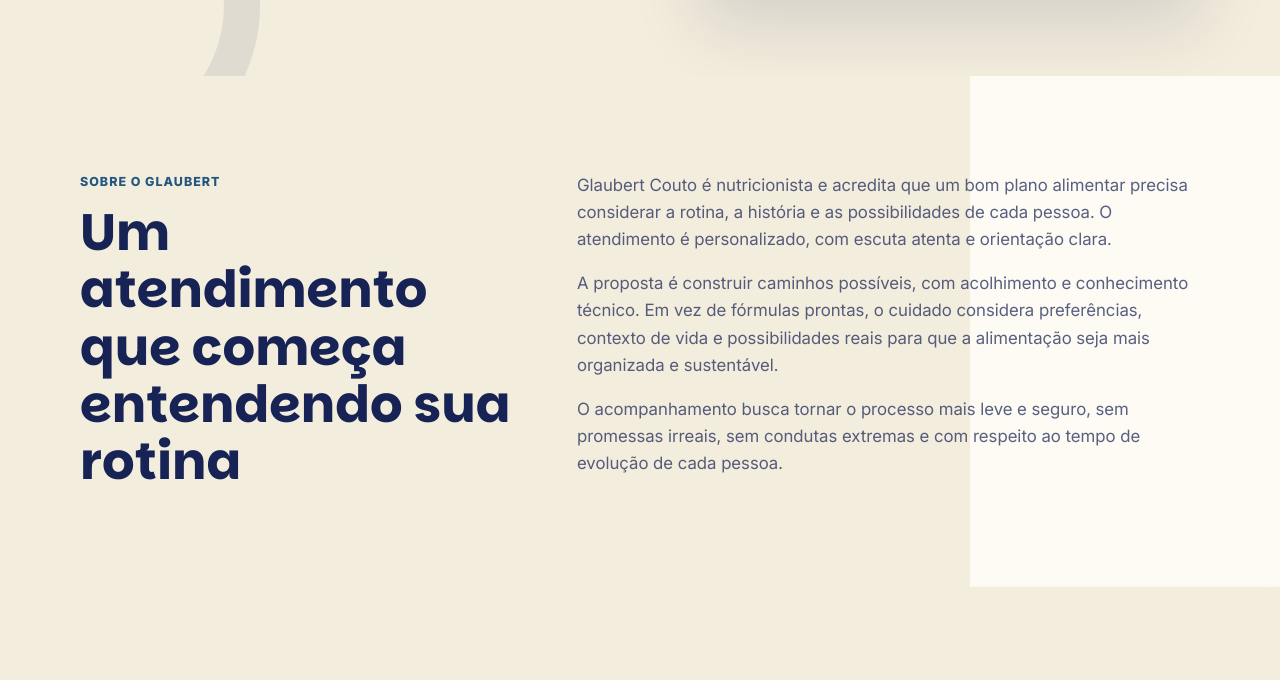
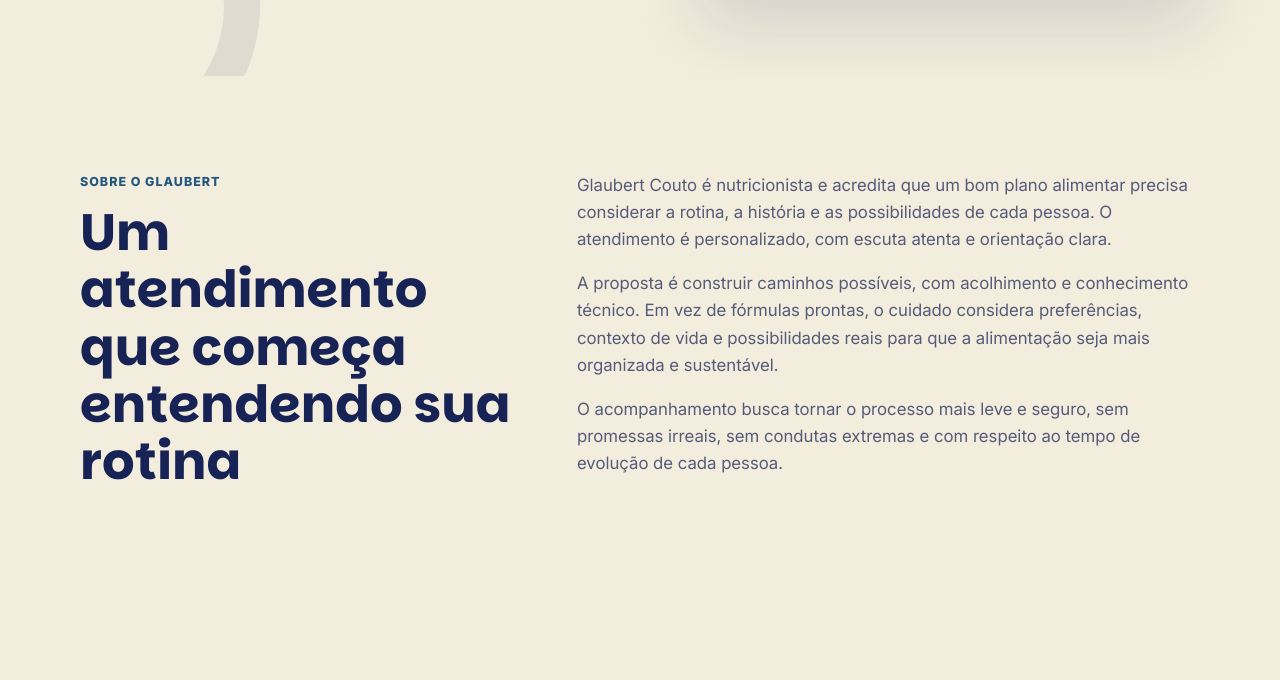
Before and after one commit to DigiThree-Planejamentos/Site-NutricionistaGlaubertCouto, a plain HTML site: page index.html in a window 1280 px wide. Shown: the part 1323-2003 px from the top of the page. Drawn offline with nearby package versions, Linux system fonts and the light colour scheme.

Commit message:
Remove fundo claro das secoes suaves

```diff
--- a/assets/css/style.css
+++ b/assets/css/style.css
@@ -1191,12 +1191,7 @@ body {
 }
 
 .section-soft {
-  background:
-    linear-gradient(rgba(255, 253, 247, 0.86), rgba(255, 253, 247, 0.86)),
-    url("../img/brand/pattern-glaubert-couto.png");
-  background-size: 500px auto;
-  background-position: right -190px center;
-  background-repeat: no-repeat;
+  background: var(--color-bg);
 }
 
 .section-kicker h2,
```
